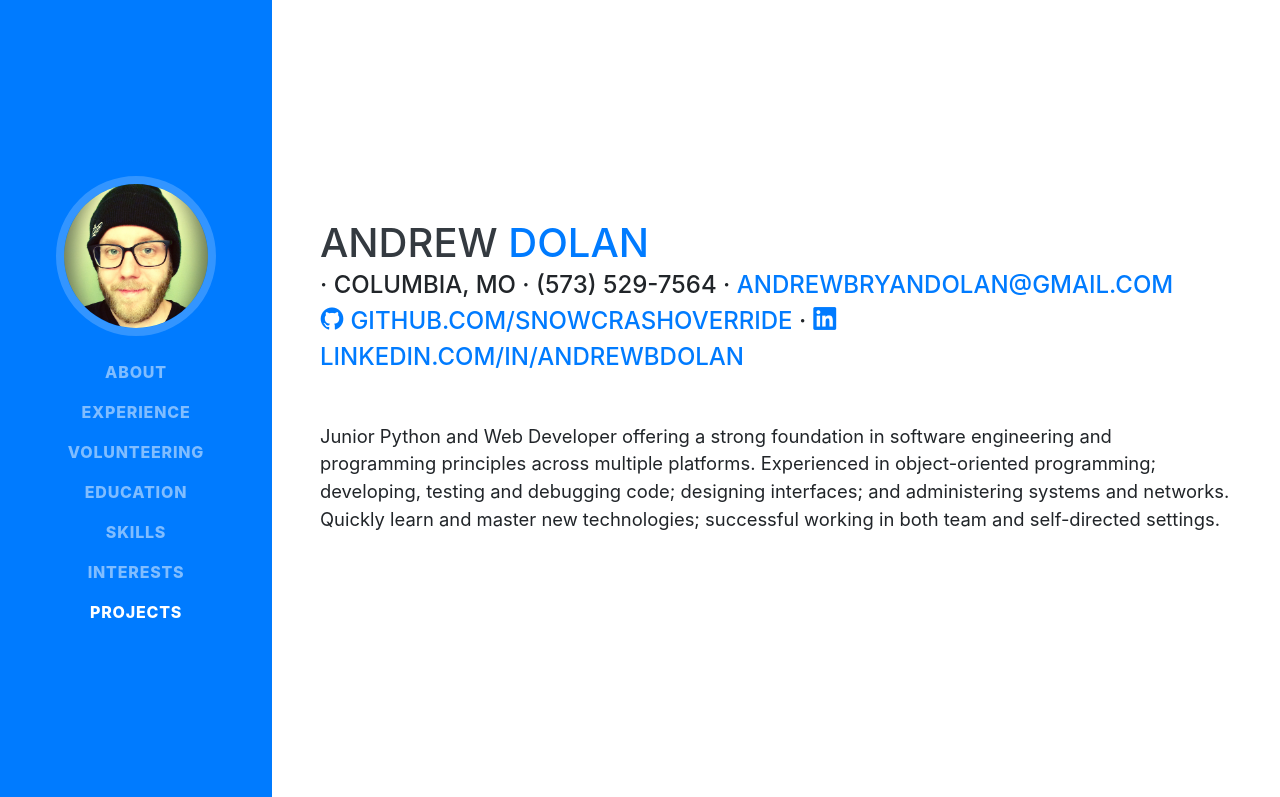
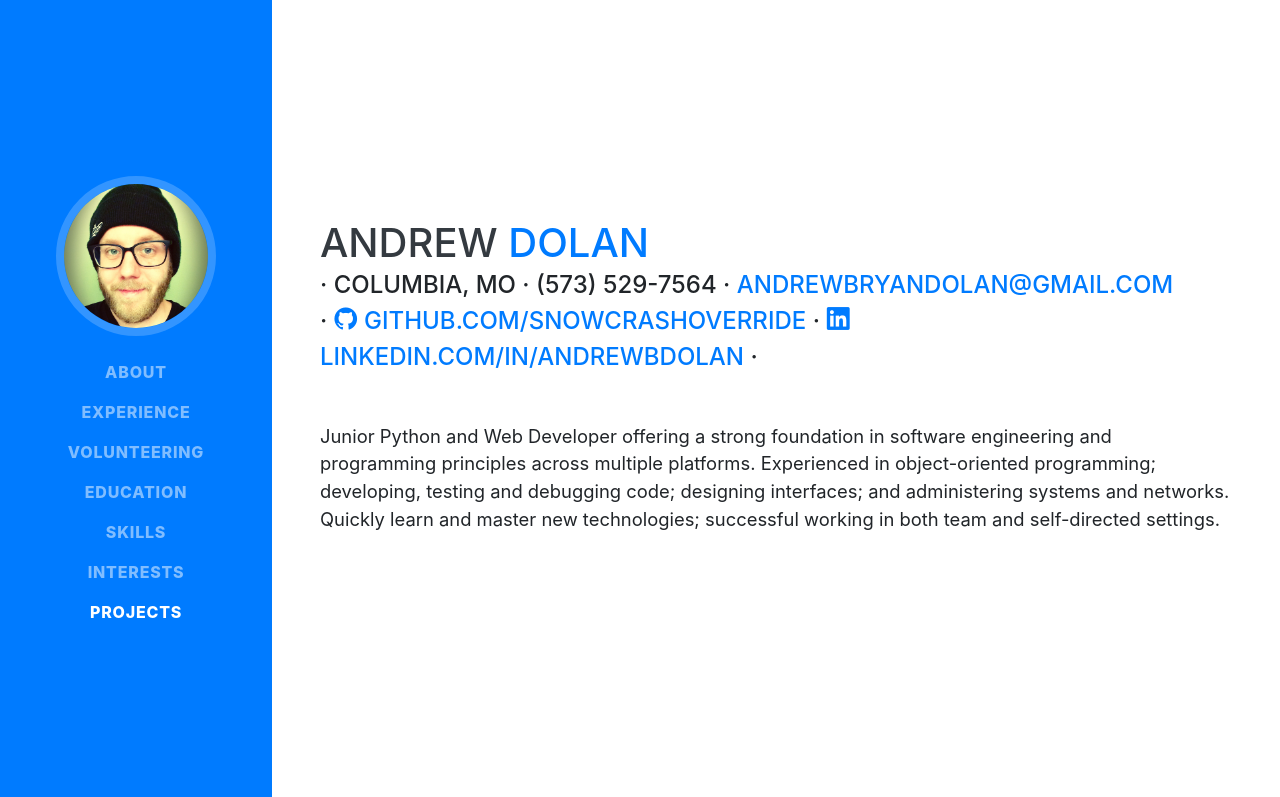
Before and after one commit to SnowCrashOverride/portfolio, a website with bundled scripts: page index.html in a window 1280 px wide. Shown: the top 797 px of the page. Built offline with nearby package versions, Linux system fonts and the light colour scheme; a web font is replaced by a local one.

Commit message:
changed header

```diff
--- a/index.html
+++ b/index.html
@@ -72,8 +72,8 @@
         </h1>
         <div class="subheading mb-5">· Columbia, MO · (573) 529-7564 ·
           <a href="mailto:name@email.com">andrewbryandolan@gmail.com</a>
-        <div class="subheading mb-3"><a href="https://github.com/SnowCrashOverride" title="My GitHub"><i class="devicon-github-plain" title="My GitHub"></i>    github.com/SnowCrashOverride</a> ·
-          <a href="https://www.linkedin.com/in/andrewbdolan/" title="My LinkedIn"><i class="devicon-linkedin-plain" title="My LinkedIn"></i>    linkedin.com/in/andrewbdolan</a></div>
+        <div class="subheading mb-3">· <a href="https://github.com/SnowCrashOverride" title="My GitHub"><i class="devicon-github-plain" title="My GitHub"></i>    github.com/SnowCrashOverride</a> ·
+          <a href="https://www.linkedin.com/in/andrewbdolan/" title="My LinkedIn"><i class="devicon-linkedin-plain" title="My LinkedIn"></i>    linkedin.com/in/andrewbdolan</a> ·</div>
 
       </div>
         <p class="lead mb-5">
```
